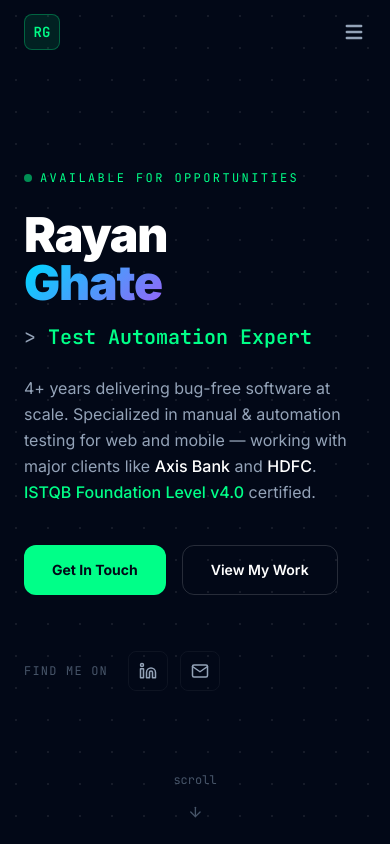
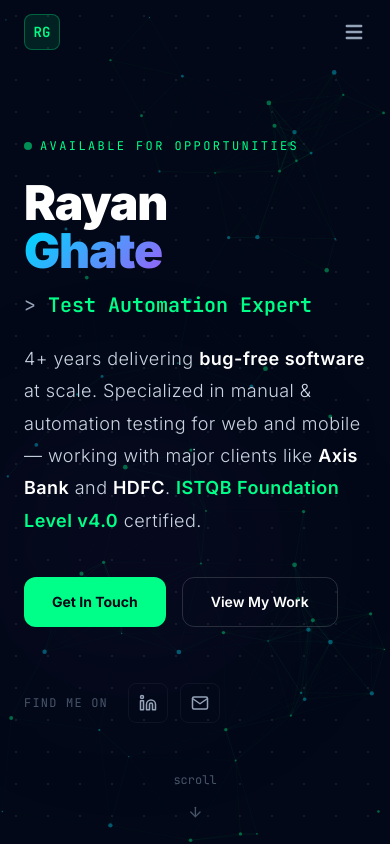
Before and after one commit to rg12/rayan-portfolio, a React (Vite) app: page / in a window 390 px wide. Shown: the top 844 px of the page. Built offline with nearby package versions, Linux system fonts and the light colour scheme.

Commit message:
Add floating particle background + improve hero description typography

```diff
--- a/src/components/Hero.jsx
+++ b/src/components/Hero.jsx
@@ -1,6 +1,7 @@
 import { motion } from 'framer-motion'
-import { FiArrowDown, FiLinkedin, FiMail, FiGithub } from 'react-icons/fi'
+import { FiArrowDown, FiLinkedin, FiMail } from 'react-icons/fi'
 import { useTypewriter } from '../hooks/useTypewriter'
+import ParticleCanvas from './ParticleCanvas'
 
 const roles = [
   'QA Engineer',
@@ -15,11 +16,14 @@ export default function Hero() {
 
   return (
     <section id="home" className="relative min-h-screen flex flex-col justify-center overflow-hidden dot-grid">
-      {/* Animated gradient orbs */}
+      {/* Particle canvas */}
+      <ParticleCanvas />
+
+      {/* Animated gradient orbs underneath particles */}
       <div className="absolute inset-0 pointer-events-none overflow-hidden">
-        <div className="absolute top-1/4 left-1/4 w-96 h-96 bg-neon-green/8 rounded-full blur-[120px] animate-float" />
-        <div className="absolute bottom-1/4 right-1/4 w-96 h-96 bg-neon-blue/8 rounded-full blur-[120px] animate-float" style={{ animationDelay: '3s' }} />
-        <div className="absolute top-1/2 right-1/3 w-64 h-64 bg-neon-purple/6 rounded-full blur-[100px] animate-float" style={{ animationDelay: '1.5s' }} />
+        <div className="absolute top-1/4 left-1/4 w-96 h-96 bg-neon-green/6 rounded-full blur-[130px] animate-float" />
+        <div className="absolute bottom-1/4 right-1/4 w-96 h-96 bg-neon-blue/6 rounded-full blur-[130px] animate-float" style={{ animationDelay: '3s' }} />
+        <div className="absolute top-1/2 right-1/3 w-64 h-64 bg-neon-purple/5 rounded-full blur-[100px] animate-float" style={{ animationDelay: '1.5s' }} />
       </div>
 
       <div className="relative max-w-6xl mx-auto px-6 pt-24 pb-20">
@@ -66,13 +70,15 @@ export default function Hero() {
             initial={{ opacity: 0, y: 20 }}
             animate={{ opacity: 1, y: 0 }}
             transition={{ duration: 0.5, delay: 0.45 }}
-            className="text-slate-400 text-base sm:text-lg leading-relaxed max-w-2xl mb-10"
+            className="text-slate-300 text-lg sm:text-xl leading-[1.8] max-w-2xl mb-10 font-light tracking-wide"
           >
-            4+ years delivering bug-free software at scale. Specialized in manual & automation testing
-            for web and mobile — working with major clients like{' '}
-            <span className="text-white font-medium">Axis Bank</span> and{' '}
-            <span className="text-white font-medium">HDFC</span>.{' '}
-            <span className="text-neon-green font-medium">ISTQB Foundation Level v4.0</span> certified.
+            4+ years delivering{' '}
+            <span className="text-white font-semibold">bug-free software</span> at scale.
+            Specialized in manual &amp; automation testing for web and mobile — working with
+            major clients like{' '}
+            <span className="text-white font-semibold">Axis Bank</span> and{' '}
+            <span className="text-white font-semibold">HDFC</span>.{' '}
+            <span className="text-neon-green font-semibold">ISTQB Foundation Level v4.0</span> certified.
           </motion.p>
 
           {/* CTAs */}
--- /dev/null
+++ b/src/components/ParticleCanvas.jsx
@@ -0,0 +1,87 @@
+import { useEffect, useRef } from 'react'
+
+const PARTICLE_COUNT = 70
+const CONNECTION_DISTANCE = 140
+const SPEED = 0.35
+
+export default function ParticleCanvas() {
+  const canvasRef = useRef(null)
+
+  useEffect(() => {
+    const canvas = canvasRef.current
+    const ctx = canvas.getContext('2d')
+    let animId
+
+    const resize = () => {
+      canvas.width = window.innerWidth
+      canvas.height = window.innerHeight
+    }
+    resize()
+    window.addEventListener('resize', resize)
+
+    // Build particles
+    const particles = Array.from({ length: PARTICLE_COUNT }, () => ({
+      x: Math.random() * canvas.width,
+      y: Math.random() * canvas.height,
+      vx: (Math.random() - 0.5) * SPEED,
+      vy: (Math.random() - 0.5) * SPEED,
+      r: Math.random() * 1.8 + 0.6,
+      // alternate between neon green and neon blue
+      color: Math.random() > 0.5 ? '0,255,136' : '0,212,255',
+    }))
+
+    const draw = () => {
+      ctx.clearRect(0, 0, canvas.width, canvas.height)
+
+      // Update & draw dots
+      for (const p of particles) {
+        p.x += p.vx
+        p.y += p.vy
+        if (p.x < 0 || p.x > canvas.width) p.vx *= -1
+        if (p.y < 0 || p.y > canvas.height) p.vy *= -1
+
+        ctx.beginPath()
+        ctx.arc(p.x, p.y, p.r, 0, Math.PI * 2)
+        ctx.fillStyle = `rgba(${p.color},0.7)`
+        ctx.fill()
+      }
+
+      // Draw connections
+      for (let i = 0; i < particles.length; i++) {
+        for (let j = i + 1; j < particles.length; j++) {
+          const a = particles[i]
+          const b = particles[j]
+          const dx = a.x - b.x
+          const dy = a.y - b.y
+          const dist = Math.sqrt(dx * dx + dy * dy)
+          if (dist < CONNECTION_DISTANCE) {
+            const alpha = (1 - dist / CONNECTION_DISTANCE) * 0.18
+            ctx.beginPath()
+            ctx.moveTo(a.x, a.y)
+            ctx.lineTo(b.x, b.y)
+            ctx.strokeStyle = `rgba(0,255,136,${alpha})`
+            ctx.lineWidth = 0.6
+            ctx.stroke()
+          }
+        }
+      }
+
+      animId = requestAnimationFrame(draw)
+    }
+
+    draw()
+
+    return () => {
+      cancelAnimationFrame(animId)
+      window.removeEventListener('resize', resize)
+    }
+  }, [])
+
+  return (
+    <canvas
+      ref={canvasRef}
+      className="absolute inset-0 w-full h-full pointer-events-none"
+      style={{ opacity: 0.55 }}
+    />
+  )
+}
```
